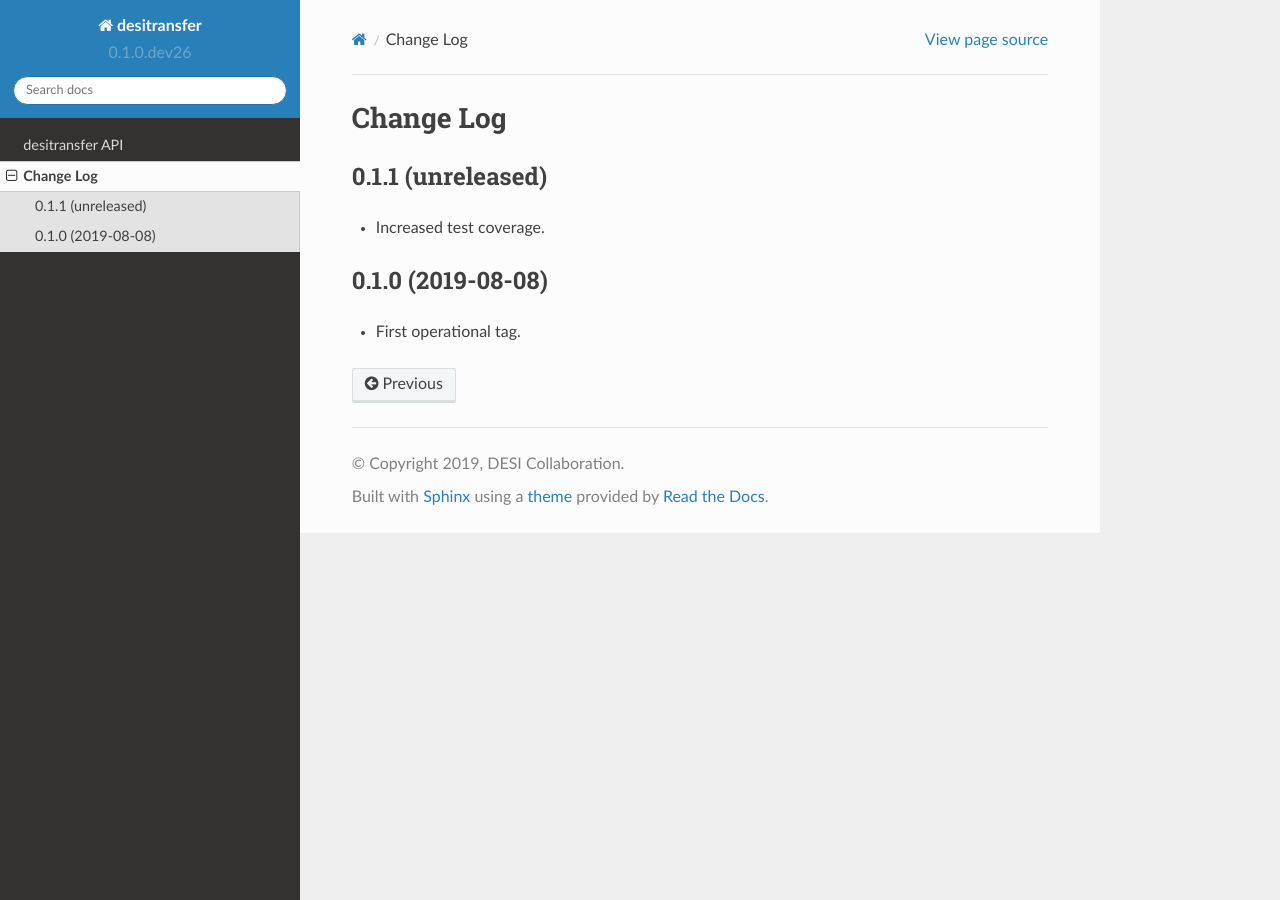
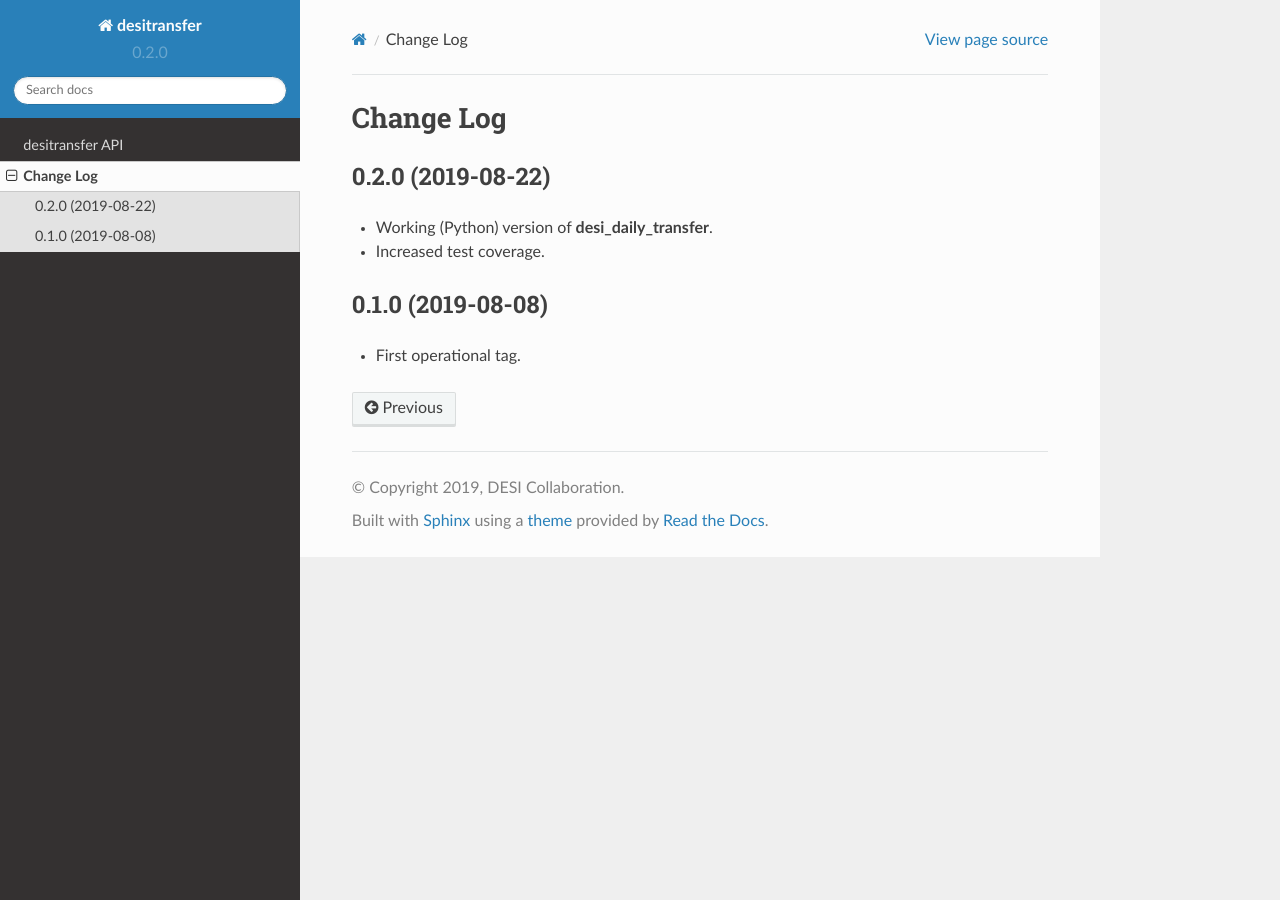
Before and after one commit to desihub/desitransfer, a Sphinx documentation site: the page built from doc/changes.rst, in a window 1280 px wide. Built offline with Sphinx 7.4.7 and the Read the Docs theme 2.0.0, drawn with Linux system fonts in a browser that asks for light colours.

Commit message:
preparing for next tag

```diff
--- a/doc/changes.rst
+++ b/doc/changes.rst
@@ -2,9 +2,10 @@
 Change Log
 ==========
 
-0.1.1 (unreleased)
+0.2.0 (2019-08-22)
 ------------------
 
+* Working (Python) version of :command:`desi_daily_transfer`.
 * Increased test coverage.
 
 0.1.0 (2019-08-08)
--- a/py/desitransfer/_version.py
+++ b/py/desitransfer/_version.py
@@ -1 +1 @@
-__version__ = '0.1.0.dev26'
+__version__ = '0.2.0'
```
